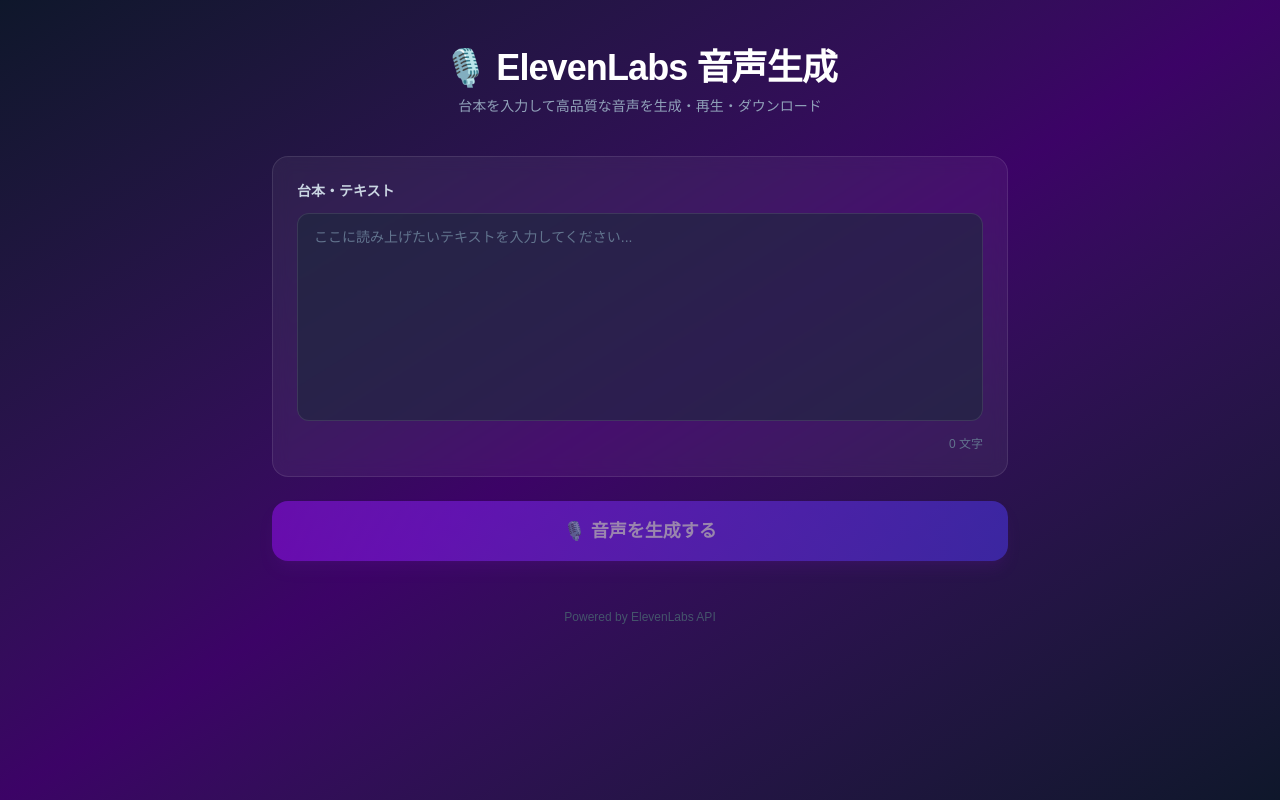
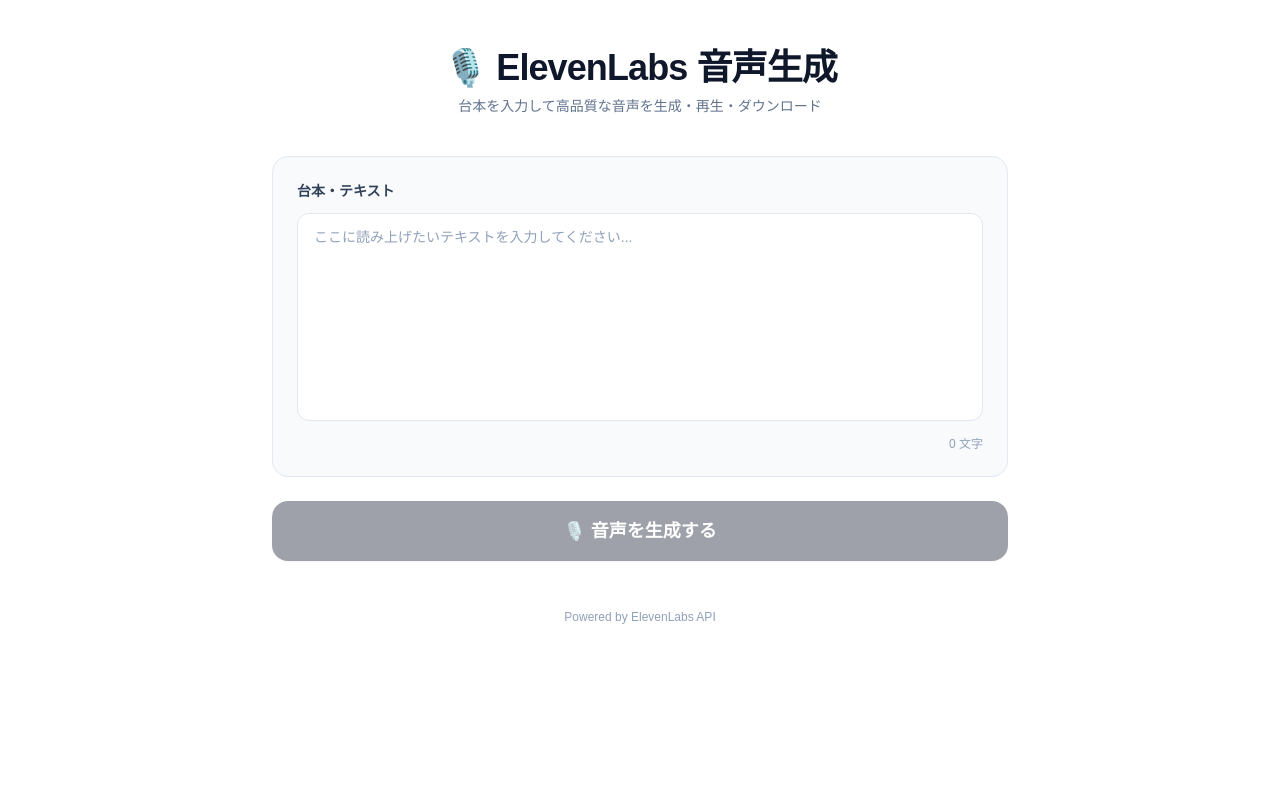
Before and after one commit to horii203/situation-voice-app, a Next.js app: page / in a window 1280 px wide. Built offline with nearby package versions, Linux system fonts and the light colour scheme.

Commit message:
色調整

```diff
--- a/app/api/generate-speech/route.ts
+++ b/app/api/generate-speech/route.ts
@@ -5,17 +5,17 @@
   if (!apiKey) {
     return NextResponse.json(
       { error: "ElevenLabs APIキーが設定されていません" },
-      { status: 500 }
+      { status: 500 },
     );
   }
 
-  const { text, voiceId, modelId, stability, similarityBoost, style } =
+  const { text, voiceId, modelId, stability, similarityBoost, style, speed } =
     await request.json();
 
   if (!text || text.trim() === "") {
     return NextResponse.json(
       { error: "テキストを入力してください" },
-      { status: 400 }
+      { status: 400 },
     );
   }
 
@@ -23,7 +23,7 @@
   if (!targetVoiceId) {
     return NextResponse.json(
       { error: "ボイスIDが指定されていません" },
-      { status: 400 }
+      { status: 400 },
     );
   }
 
@@ -38,22 +38,23 @@
         },
         body: JSON.stringify({
           text,
-          model_id: modelId || "eleven_multilingual_v2",
+          model_id: modelId || "eleven_v3",
           voice_settings: {
             stability: stability ?? 0.5,
             similarity_boost: similarityBoost ?? 0.75,
             style: style ?? 0,
             use_speaker_boost: true,
+            speed: speed ?? 0.7,
           },
         }),
-      }
+      },
     );
 
     if (!res.ok) {
       const error = await res.text();
       return NextResponse.json(
         { error: `音声生成に失敗しました: ${error}` },
-        { status: res.status }
+        { status: res.status },
       );
     }
 
--- a/app/page.tsx
+++ b/app/page.tsx
@@ -52,20 +52,20 @@
   };
 
   return (
-    <main className="min-h-screen bg-gradient-to-br from-slate-900 via-purple-950 to-slate-900 text-white">
+    <main className="min-h-screen bg-white text-slate-900">
       <div className="max-w-3xl mx-auto px-4 py-12">
         <div className="text-center mb-10">
           <h1 className="text-4xl font-bold tracking-tight mb-2">
             🎙️ ElevenLabs 音声生成
           </h1>
-          <p className="text-slate-400 text-sm">
+          <p className="text-slate-500 text-sm">
             台本を入力して高品質な音声を生成・再生・ダウンロード
           </p>
         </div>
 
         <div className="space-y-6">
-          <div className="bg-white/5 backdrop-blur rounded-2xl p-6 border border-white/10">
-            <label className="block text-sm font-semibold text-slate-300 mb-3">
+          <div className="bg-slate-50 rounded-2xl p-6 border border-slate-200">
+            <label className="block text-sm font-semibold text-slate-700 mb-3">
               台本・テキスト
             </label>
             <textarea
@@ -73,15 +73,15 @@
               onChange={(e) => setText(e.target.value)}
               placeholder="ここに読み上げたいテキストを入力してください..."
               rows={8}
-              className="w-full bg-slate-800/60 rounded-xl px-4 py-3 text-white placeholder-slate-500 border border-white/10 focus:border-purple-500 focus:outline-none focus:ring-2 focus:ring-purple-500/30 resize-none text-sm leading-relaxed"
+              className="w-full bg-white rounded-xl px-4 py-3 text-slate-900 placeholder-slate-400 border border-slate-200 focus:border-slate-400 focus:outline-none focus:ring-2 focus:ring-slate-200 resize-none text-sm leading-relaxed"
             />
-            <div className="mt-2 text-right text-xs text-slate-500">
+            <div className="mt-2 text-right text-xs text-slate-400">
               {text.length} 文字
             </div>
           </div>
 
           {error && (
-            <div className="bg-red-900/30 border border-red-500/40 rounded-xl px-5 py-3 text-red-300 text-sm">
+            <div className="bg-red-50 border border-red-200 rounded-xl px-5 py-3 text-red-600 text-sm">
               ⚠️ {error}
             </div>
           )}
@@ -89,7 +89,7 @@
           <button
             onClick={handleGenerate}
             disabled={isGenerating || !text.trim()}
-            className="w-full py-4 rounded-2xl font-bold text-lg transition-all duration-200 disabled:opacity-50 disabled:cursor-not-allowed bg-gradient-to-r from-purple-600 to-indigo-600 hover:from-purple-500 hover:to-indigo-500 active:scale-[0.99] shadow-lg shadow-purple-900/40"
+            className="w-full py-4 rounded-2xl font-bold text-lg transition-all duration-200 disabled:opacity-40 disabled:cursor-not-allowed bg-slate-900 hover:bg-slate-700 text-white active:scale-[0.99] shadow-sm"
           >
             {isGenerating ? (
               <span className="flex items-center justify-center gap-2">
@@ -102,14 +102,19 @@
           </button>
 
           {audioUrl && (
-            <div className="bg-white/5 backdrop-blur rounded-2xl p-6 border border-white/10">
-              <h3 className="text-sm font-semibold text-slate-300 mb-4">
+            <div className="bg-slate-50 rounded-2xl p-6 border border-slate-200">
+              <h3 className="text-sm font-semibold text-slate-700 mb-4">
                 生成された音声
               </h3>
-              <audio ref={audioRef} src={audioUrl} controls className="w-full" />
+              <audio
+                ref={audioRef}
+                src={audioUrl}
+                controls
+                className="w-full"
+              />
               <button
                 onClick={handleDownload}
-                className="mt-4 w-full py-3 rounded-xl font-semibold text-sm transition-all duration-200 bg-emerald-700/50 hover:bg-emerald-600/60 border border-emerald-500/30 hover:border-emerald-400/50"
+                className="mt-4 w-full py-3 rounded-xl font-semibold text-sm transition-all duration-200 bg-emerald-600 hover:bg-emerald-500 text-white border-none"
               >
                 ⬇️ MP3をダウンロード
               </button>
@@ -117,7 +122,7 @@
           )}
         </div>
 
-        <footer className="mt-12 text-center text-xs text-slate-600">
+        <footer className="mt-12 text-center text-xs text-slate-400">
           Powered by ElevenLabs API
         </footer>
       </div>
```
